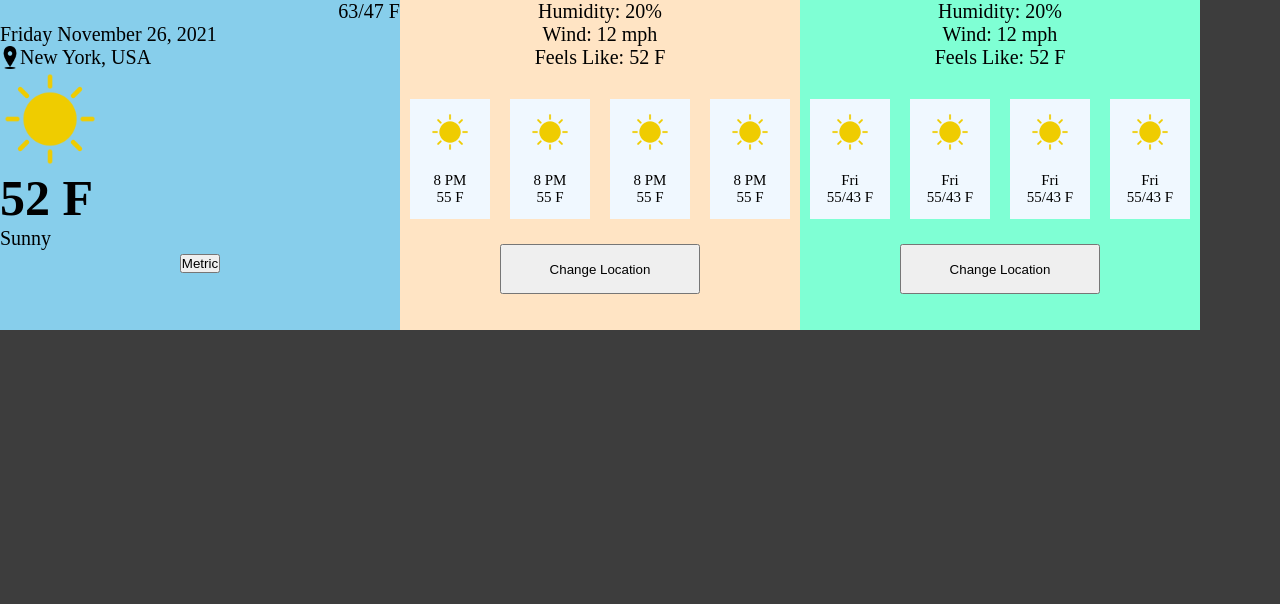
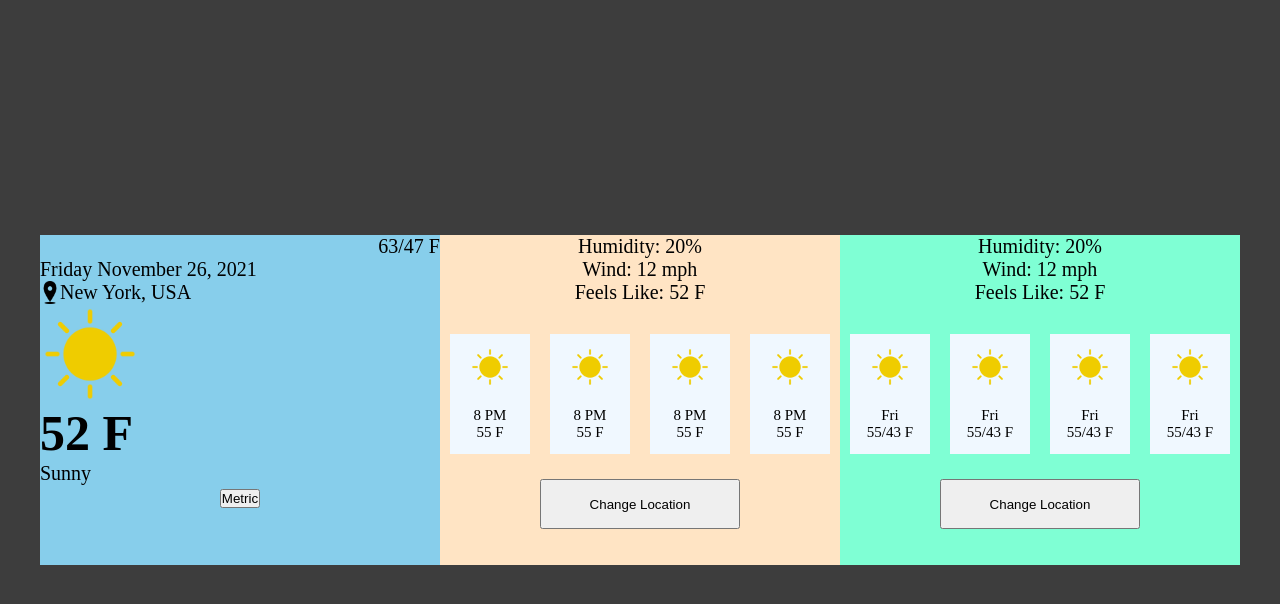
Before and after one commit to abanardi/weather, a plain HTML site: page index.html in a window 1280 px wide. Drawn offline with Linux system fonts and the light colour scheme; no server answers.

Commit message:
Alignment Fixes

```diff
--- a/styles.css
+++ b/styles.css
@@ -6,12 +6,16 @@
 
 html {
   font-size: 62.5%;
+  height: 100%;
 }
 
 body {
   display: flex;
+  align-items: center;
+  justify-content: center;
   flex-wrap: wrap;
   background-color: rgb(61, 61, 61);
+  height: 100%;
 }
 
 .panel {
```
Also changed, not shown: index.html (+2 -0 lines).
